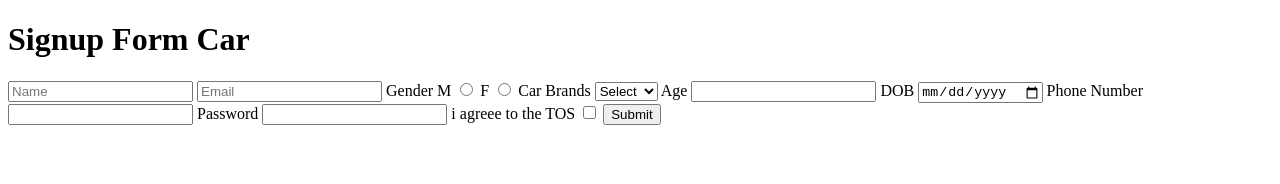
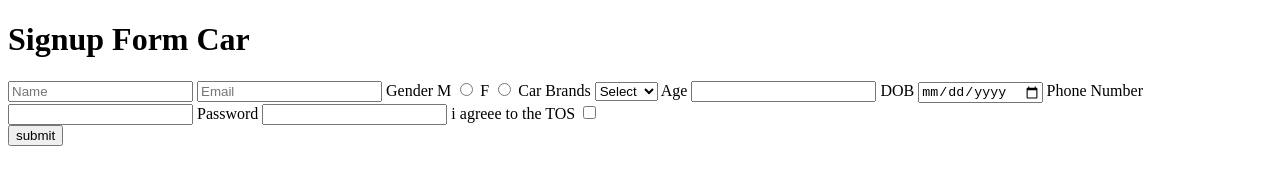
Before and after one commit to acciojob/signup-form-car-Mohdlateef, a website: page main.html in a window 1280 px wide. Drawn offline with Linux system fonts and the light colour scheme.

Commit message:
created a submission

```diff
--- a/main.html
+++ b/main.html
@@ -8,7 +8,7 @@
 
 <body>
 	<h1>Signup Form Car</h1>
-	<form method="post">
+	<form method="post" id="form1">
 		<label for="name"></label>
 		<input type="text" name="name" id="name" placeholder="Name" required>
 		<label for="email"></label>
@@ -35,9 +35,9 @@
 		<input type ="password" name="Password" id="password" required>
 		<label for ="tos">i agreee to the TOS</label>
 		<input type="checkbox" name="i agree to the TOS" id="tos" required>
-		<input type="submit">
+
 	</form>
-
+	<button type="submit" form="form1" value="submit">submit</button>
 	<!-- the entire body must be written by student -->
     <script type="text/javascript" src="./script.js">
 </script>
```
